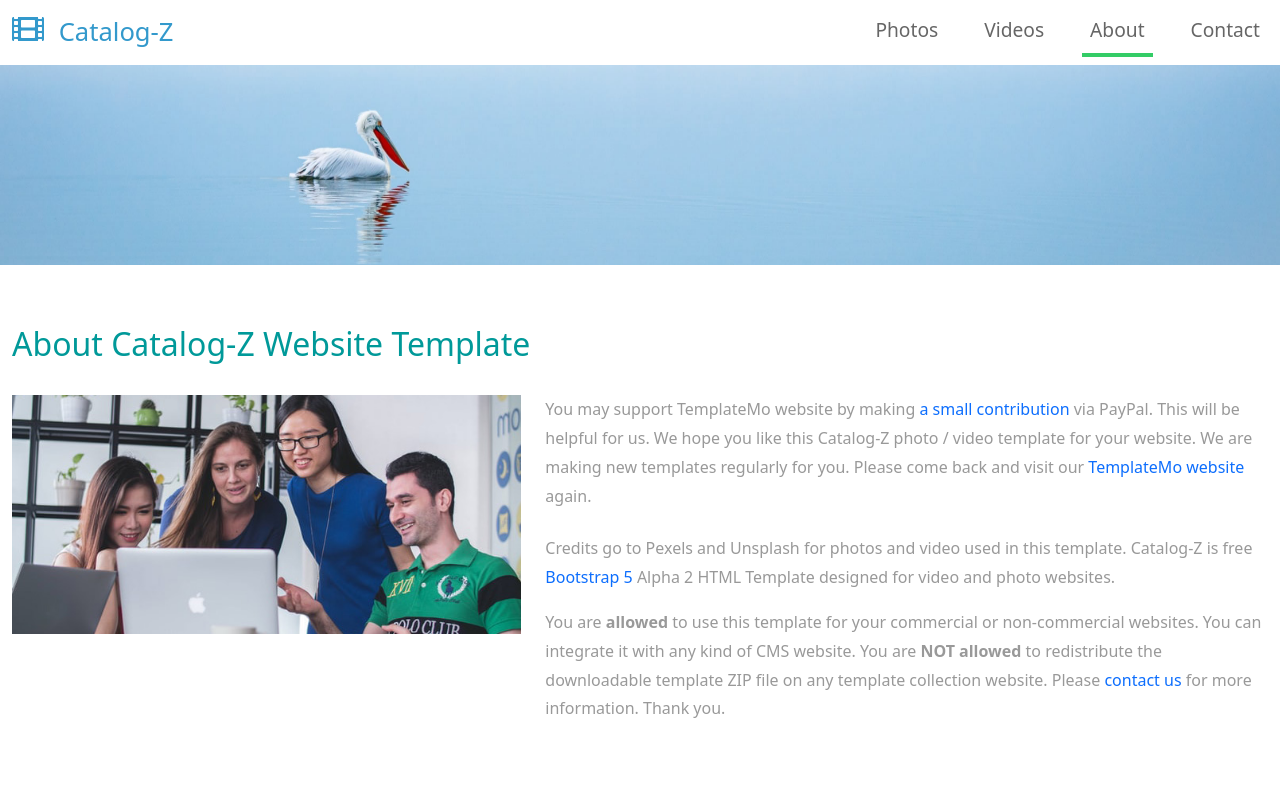
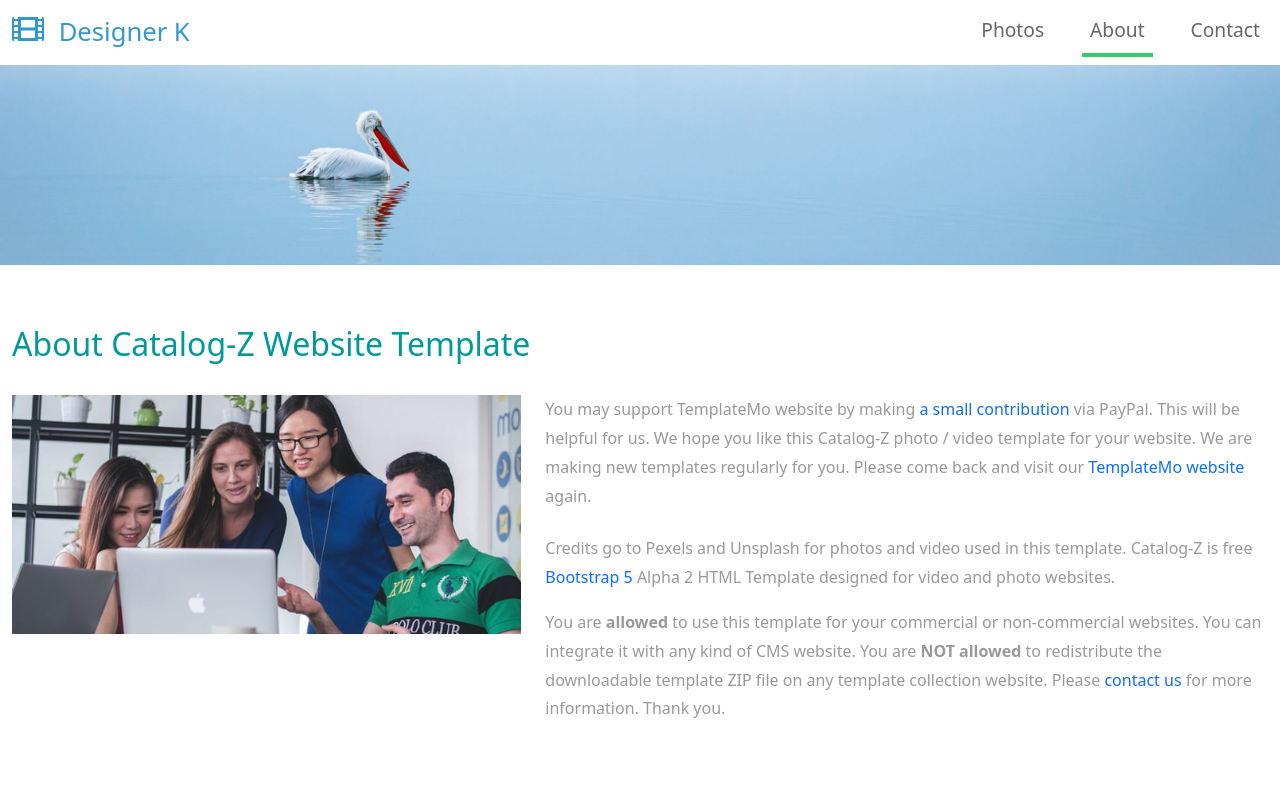
Before and after one commit to volunteerMinHtet/designer-k, a plain HTML site: page about.html in a window 1280 px wide. Shown: the top 800 px of the page. Drawn offline with Linux system fonts and the light colour scheme.

Commit message:
Updated Site Logo Name

```diff
--- a/about.html
+++ b/about.html
@@ -28,7 +28,7 @@ https://templatemo.com/tm-556-catalog-z
         <div class="container-fluid">
             <a class="navbar-brand" href="index.html">
                 <i class="fas fa-film mr-2"></i>
-                Catalog-Z
+                Designer K
             </a>
             <button class="navbar-toggler" type="button" data-toggle="collapse" data-target="#navbarSupportedContent" aria-controls="navbarSupportedContent" aria-expanded="false" aria-label="Toggle navigation">
                 <i class="fas fa-bars"></i>
@@ -38,9 +38,9 @@ https://templatemo.com/tm-556-catalog-z
                 <li class="nav-item">
                     <a class="nav-link nav-link-1" href="index.html">Photos</a>
                 </li>
-                <li class="nav-item">
+                <!-- <li class="nav-item">
                     <a class="nav-link nav-link-2" href="videos.html">Videos</a>
-                </li>
+                </li> -->
                 <li class="nav-item">
                     <a class="nav-link nav-link-3 active" aria-current="page" href="about.html">About</a>
                 </li>
```
Also changed, not shown: contact.html (+3 -3 lines), index.html (+3 -3 lines).
